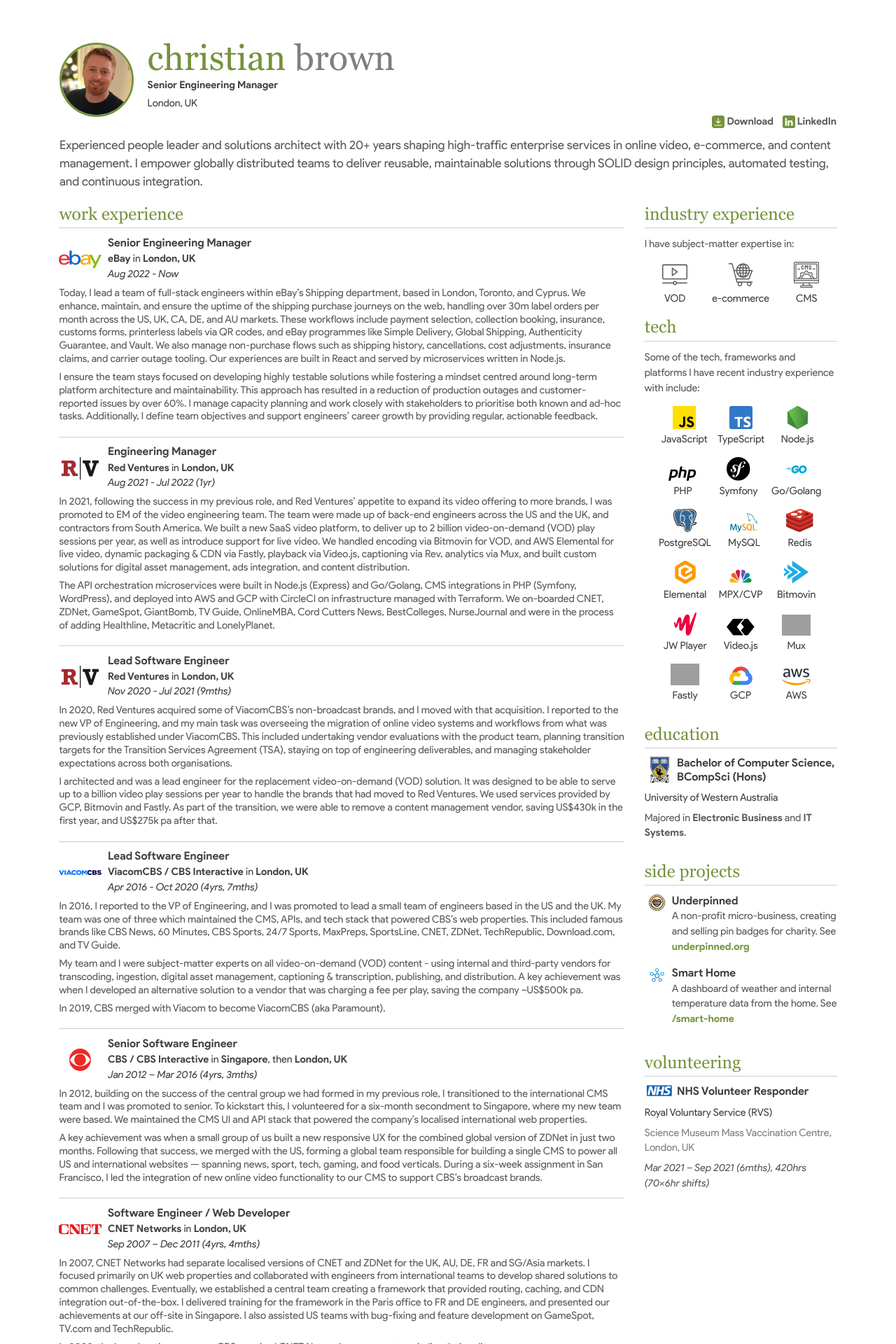
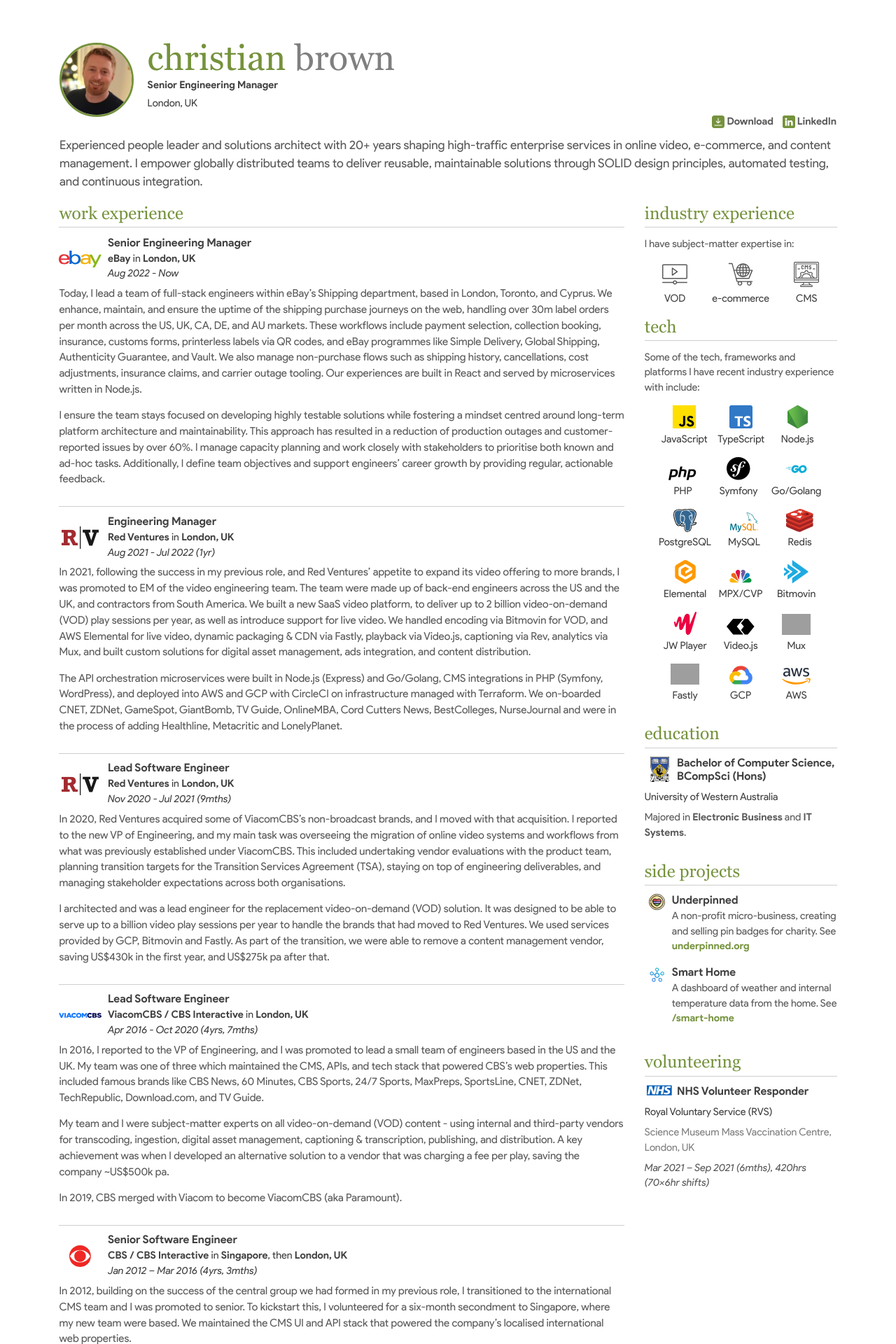
Before and after one commit to christianjbrown/christianbrown.uk, a Jekyll site: the page built from index.html, in a window 1280 px wide. Shown: the top 1920 px of the page at 70% size. Built offline with Jekyll 4.4.1, drawn with Linux system fonts in a browser that asks for light colours; grey boxes are pictures that could not be loaded.

Commit message:
Rework CV lead and sidebar layout in cv.scss

```diff
--- a/assets/css/cv.scss
+++ b/assets/css/cv.scss
@@ -7,17 +7,22 @@
 @page {
     size: A4 portrait;
     margin: 1cm 1cm 1cm 1cm;
-    //@bottom-right-corner {
+    // @bottom-right-corner {
+    //    color: $colour-grayscale-1;
+    //    content: "page " counter(page);
+    //    font-family: $font-sans-serif;
+    //    font-size: 1em;
+    //    margin-bottom: 6em;
+    //    margin-right: 6em;
     //    text-align: right;
-    //    content: "Page " counter(page);
-    //}
+    // }
 }
 
 div.container {
     main {
-        p.lead {
+        div#lead {
             font-size: 1.2em;
-            padding-bottom: 0.2em;
+            margin-bottom: 1em;
         }
         div#cv {
             @media print {
@@ -30,10 +35,10 @@
                 min-width: 28em;
             }
             div#cv-side {
-                flex: 1;
                 h3 {
                     font-size: 1.1em;
                 }
+                flex: 1;
             }
             align-content: flex-start;
             display: flex;
@@ -182,17 +187,10 @@
                 row-gap: 1em;
             }
             div.cv-experience-description {
-                * {
-                    margin-bottom: 0.5em;
-                    line-height: 1.3;
-                    // @media print {
-                    //     line-height: 1.3;
-                    // }
-                    // @media screen {
-                    //     line-height: 1.5;
-                    // }
+                p, p > a {
+                    font-size: 1.05rem;
                 }
-                a {
+                p > a {
                     font-weight: normal;
                     color: $colour-grayscale-3;
                     &:hover {
@@ -247,7 +245,6 @@
                 * {
                     color: $colour-grayscale-4;
                     font-weight: normal;
-                    // line-height: 1;
                     margin-bottom: 0;
                 }
             }
@@ -255,7 +252,6 @@
                 * {
                     color: $colour-grayscale-2;
                     font-weight: normal;
-                    // line-height: 1;
                     margin-bottom: 0;
                 }
             }
--- a/assets/css/global.scss
+++ b/assets/css/global.scss
@@ -8,14 +8,6 @@
 $primary: $colour-accent;
 $danger: $colour-error;
 @import 'bootstrap/bootstrap';
-
-::-webkit-scrollbar {
-    //background: $colour-grayscale-3;
-}
-::-webkit-scrollbar-thumb {
-    //background: $colour-accent;
-    //-webkit-border-radius: 1em;
-}
 
 html {
     body {
@@ -63,11 +55,6 @@
                             width: 7.3em;
                             border-radius: 50%;
                             border: 0.25em solid $primary;
-                        }
-                    }
-                    @media print {
-                        div.header-avatar-border {
-                            background-color: $colour-accent !important;
                         }
                     }
                 }
--- a/index.html
+++ b/index.html
@@ -4,7 +4,6 @@
 description: &description "Experienced people leader and solutions architect with 20+ years shaping high&#8209;traffic enterprise services in online video, e&#8209;commerce, and content management. I empower globally distributed teams to deliver reusable, maintainable solutions through SOLID design principles, automated testing, and continuous integration."
 stylesheets:
     - "/assets/css/cv.css"
-javascripts:
 menu:
     -
         icon: 'download'
@@ -32,7 +31,7 @@
         addressRegion: "Greater London"
         addressCountry: "GB"
 ---
-<p class="lead">{{ page.description }}</p>{% if site.work_experience %}
+<div id="lead">{{ page.description }}</div>{% if site.work_experience %}
                 <div class="row" id="cv">
                     <div id="cv-main">
                         <div class="cv-section" id="cv-current-role">
@@ -75,6 +74,6 @@
                             <h2>Volunteering</h2>{% for experience in site.volunteering reversed %}
                             {% include cv-experience-side.html %}{% endfor %}
                         </div>{% endif %}
-                        <div class="footer-print">This CV is available online at:<br /><a href="{{ site.url }}" target="_blank" title="Christian Brown's website">{{ site.url }}</a><br /><br />Get in touch via LinkedIn:<br /><a href="{{ page.linkedin_url }}" target="_blank" title="Christian Brown's LinkedIn">{{ page.linkedin_text }}</a></div>
                     </div>
+                    <div class="footer-print">This CV is available online at:<br /><a href="{{ site.url }}" target="_blank" title="Christian Brown's website">{{ site.url }}</a><br /><br />Get in touch via LinkedIn:<br /><a href="{{ page.linkedin_url }}" target="_blank" title="Christian Brown's LinkedIn">{{ page.linkedin_text }}</a></div>
                 </div>
```
